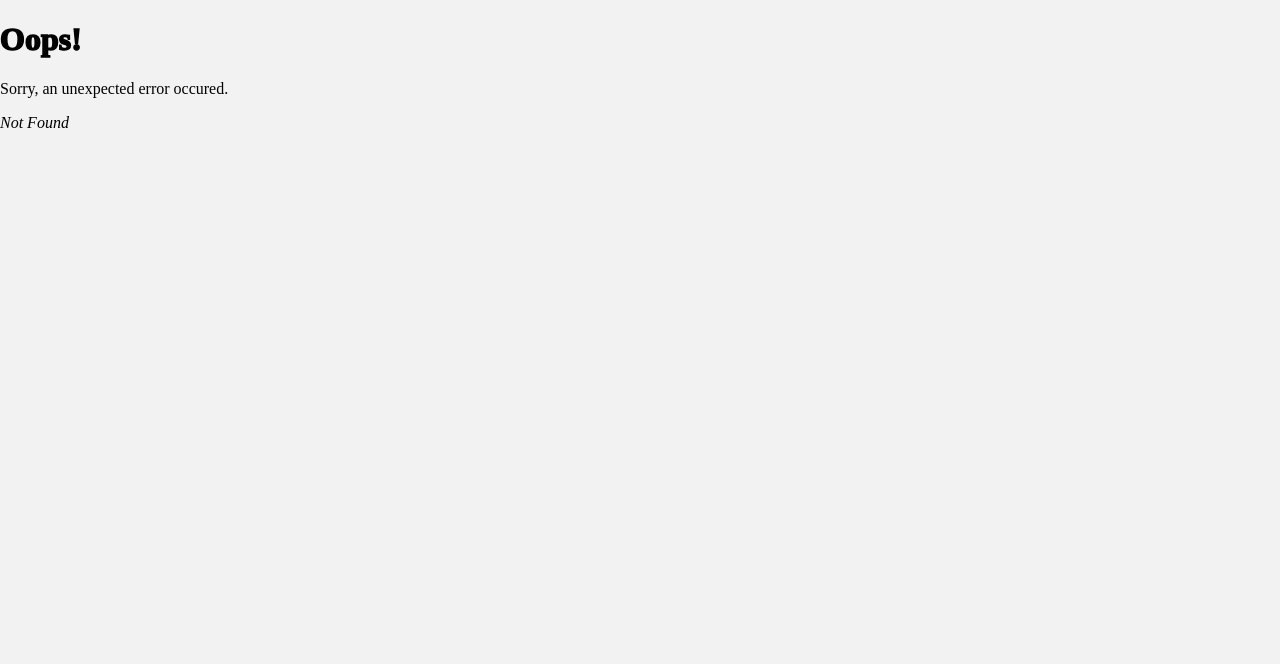
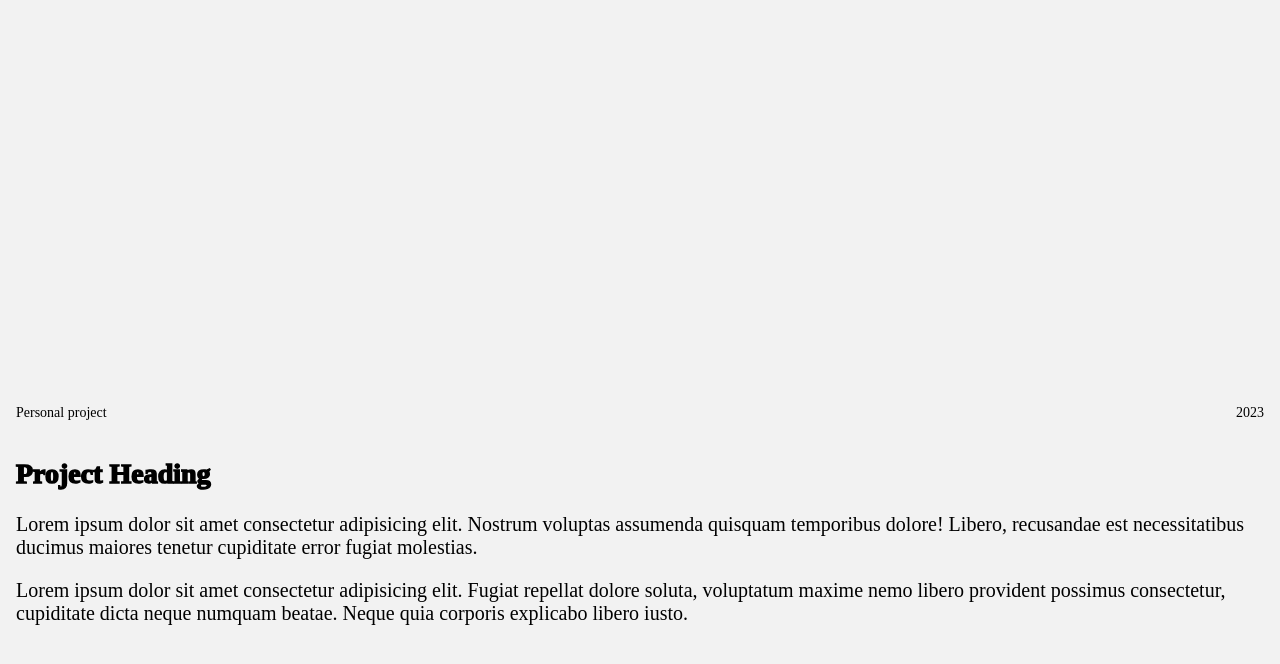
Before and after one commit to edodollon/Portfolio-23, a React (Vite) app: page /Storage-App in a window 1280 px wide. Before the commit this address had no page. Shown: the top 664 px of the page. Built offline with nearby package versions, Linux system fonts and the light colour scheme.

Commit message:
create additional project pages with routes

```diff
--- /dev/null
+++ b/src/routes/ClydePage.jsx
@@ -0,0 +1,34 @@
+import "../styles/projectPage.scss";
+
+export default function ClydePage() {
+  return (
+    <div className="project-wrapper">
+      <section className="image-container">
+        <img src="" alt="" />
+      </section>
+      <section className="project-info-wrapper">
+        <div className="project-content-wrapper">
+          <div className="project-info-header">
+            <p>Personal project</p>
+            <p>2022</p>
+          </div>
+          <h1 className="project-heading">Project Heading</h1>
+          <div className="project-description-wrapper">
+            <p>
+              Lorem ipsum dolor sit amet consectetur adipisicing elit. Nostrum
+              voluptas assumenda quisquam temporibus dolore! Libero, recusandae
+              est necessitatibus ducimus maiores tenetur cupiditate error fugiat
+              molestias.
+            </p>
+            <p>
+              Lorem ipsum dolor sit amet consectetur adipisicing elit. Fugiat
+              repellat dolore soluta, voluptatum maxime nemo libero provident
+              possimus consectetur, cupiditate dicta neque numquam beatae. Neque
+              quia corporis explicabo libero iusto.
+            </p>
+          </div>
+        </div>
+      </section>
+    </div>
+  );
+}
--- /dev/null
+++ b/src/routes/StoragePage.jsx
@@ -0,0 +1,34 @@
+import "../styles/projectPage.scss";
+
+export default function StoragePage() {
+  return (
+    <div className="project-wrapper">
+      <section className="image-container">
+        <img src="" alt="" />
+      </section>
+      <section className="project-info-wrapper">
+        <div className="project-content-wrapper">
+          <div className="project-info-header">
+            <p>Personal project</p>
+            <p>2023</p>
+          </div>
+          <h1 className="project-heading">Project Heading</h1>
+          <div className="project-description-wrapper">
+            <p>
+              Lorem ipsum dolor sit amet consectetur adipisicing elit. Nostrum
+              voluptas assumenda quisquam temporibus dolore! Libero, recusandae
+              est necessitatibus ducimus maiores tenetur cupiditate error fugiat
+              molestias.
+            </p>
+            <p>
+              Lorem ipsum dolor sit amet consectetur adipisicing elit. Fugiat
+              repellat dolore soluta, voluptatum maxime nemo libero provident
+              possimus consectetur, cupiditate dicta neque numquam beatae. Neque
+              quia corporis explicabo libero iusto.
+            </p>
+          </div>
+        </div>
+      </section>
+    </div>
+  );
+}
--- a/src/styles/projectPage.scss
+++ b/src/styles/projectPage.scss
@@ -1,4 +1,9 @@
 // main project styling
+.image-container {
+  height: 375px;
+  width: 100%;
+}
+
 .project-info-header {
   display: flex;
   justify-content: space-between;
```
Also changed, not shown: src/main.jsx (+10 -0 lines).
